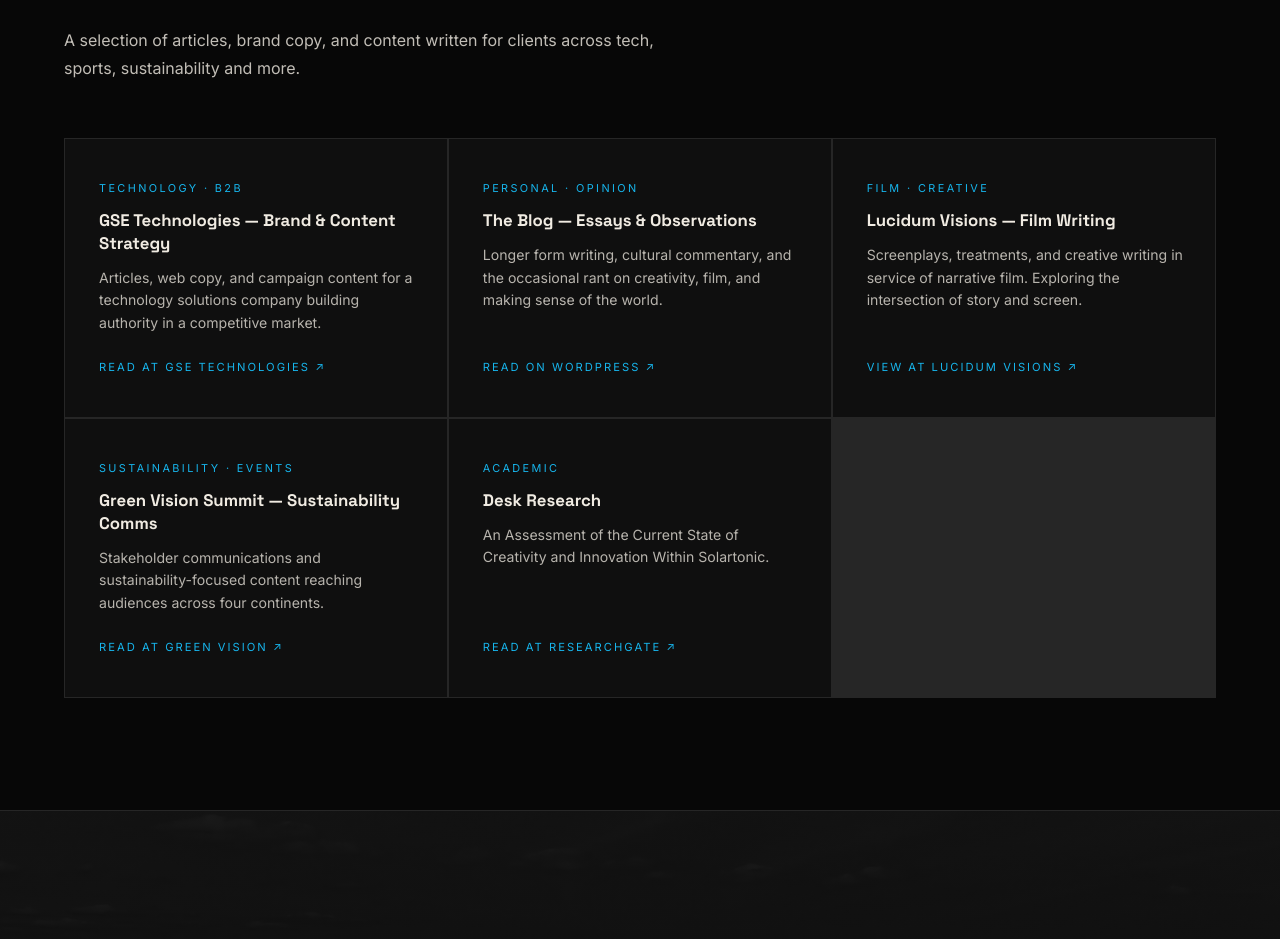
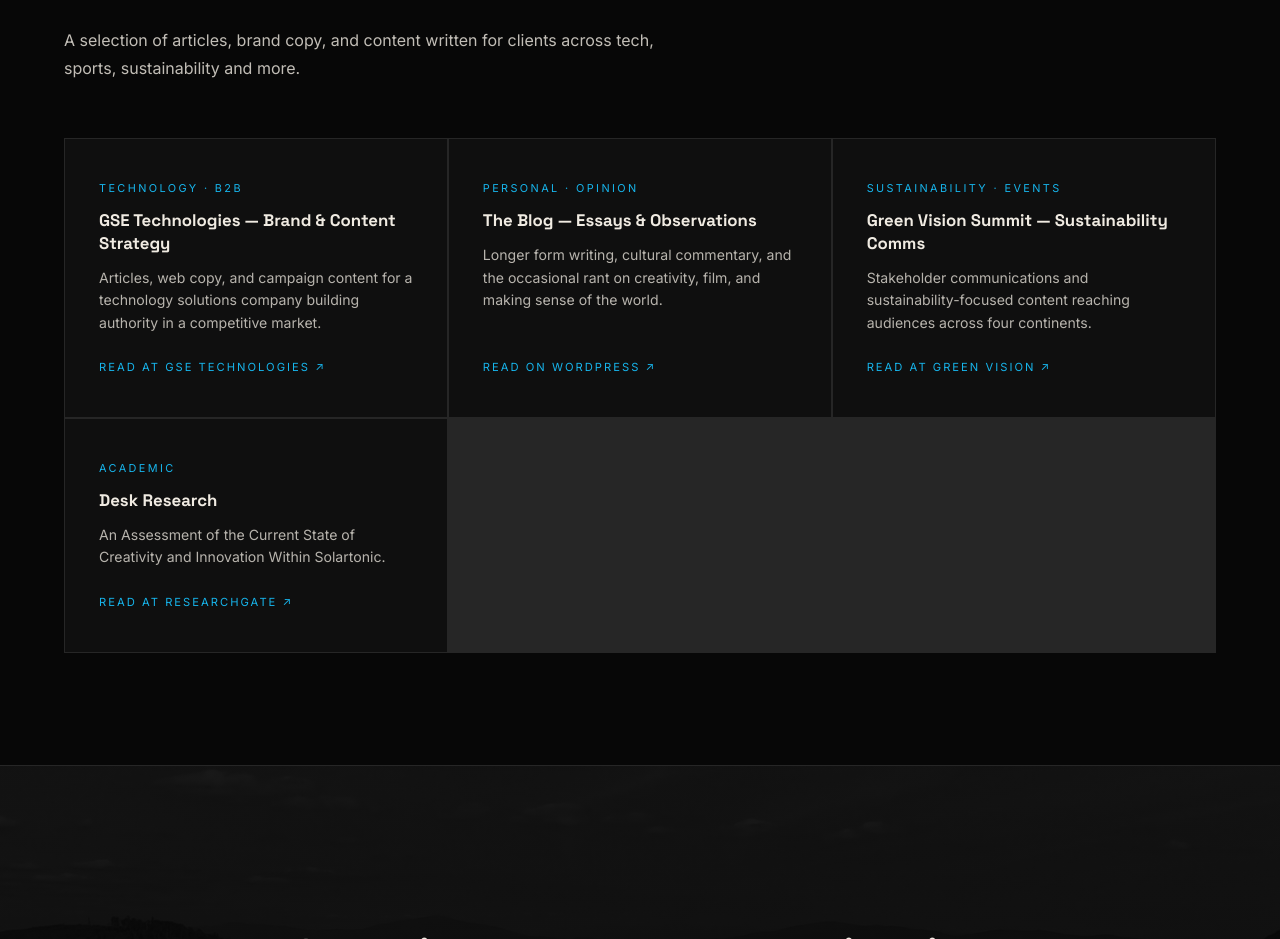
Before and after one commit to janieogeah-collab/atjanie.com, a plain HTML site: page blog.html in a window 1280 px wide. Shown: the part 1020-1959 px from the top of the page. Drawn offline with Linux system fonts and the light colour scheme.

Commit message:
Remove Lucidum Visions card from blog

```diff
--- a/blog.html
+++ b/blog.html
@@ -61,13 +61,6 @@
           <span class="writing-link">Read on WordPress ↗</span>
         </a>
 
-        <a href="https://lucidumtales.wordpress.com/" target="_blank" rel="noopener" class="writing-card">
-          <span class="writing-tag">Film · Creative</span>
-          <h3>Lucidum Visions — Film Writing</h3>
-          <p>Screenplays, treatments, and creative writing in service of narrative film. Exploring the intersection of story and screen.</p>
-          <span class="writing-link">View at Lucidum Visions ↗</span>
-        </a>
-
         <a href="https://gvsummitexpo.com/blog/" target="_blank" rel="noopener" class="writing-card">
           <span class="writing-tag">Sustainability · Events</span>
           <h3>Green Vision Summit — Sustainability Comms</h3>
```
